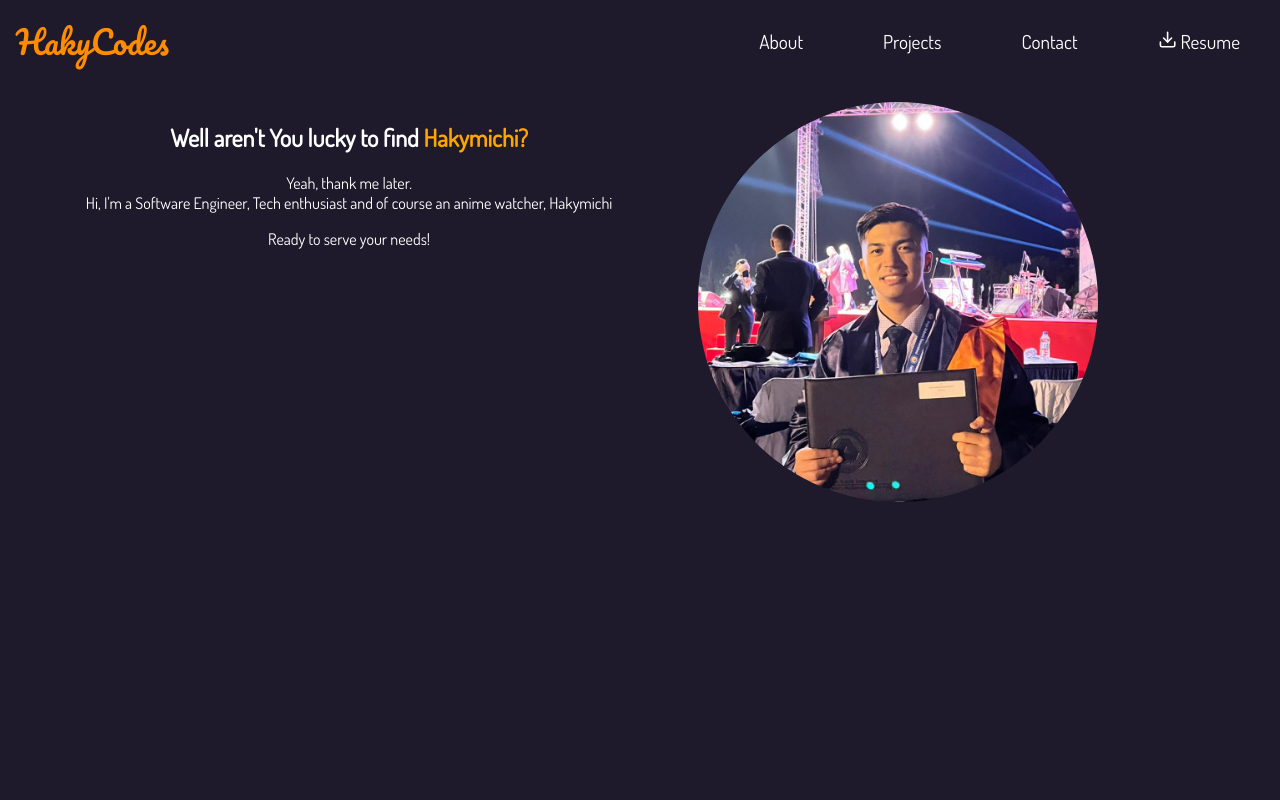
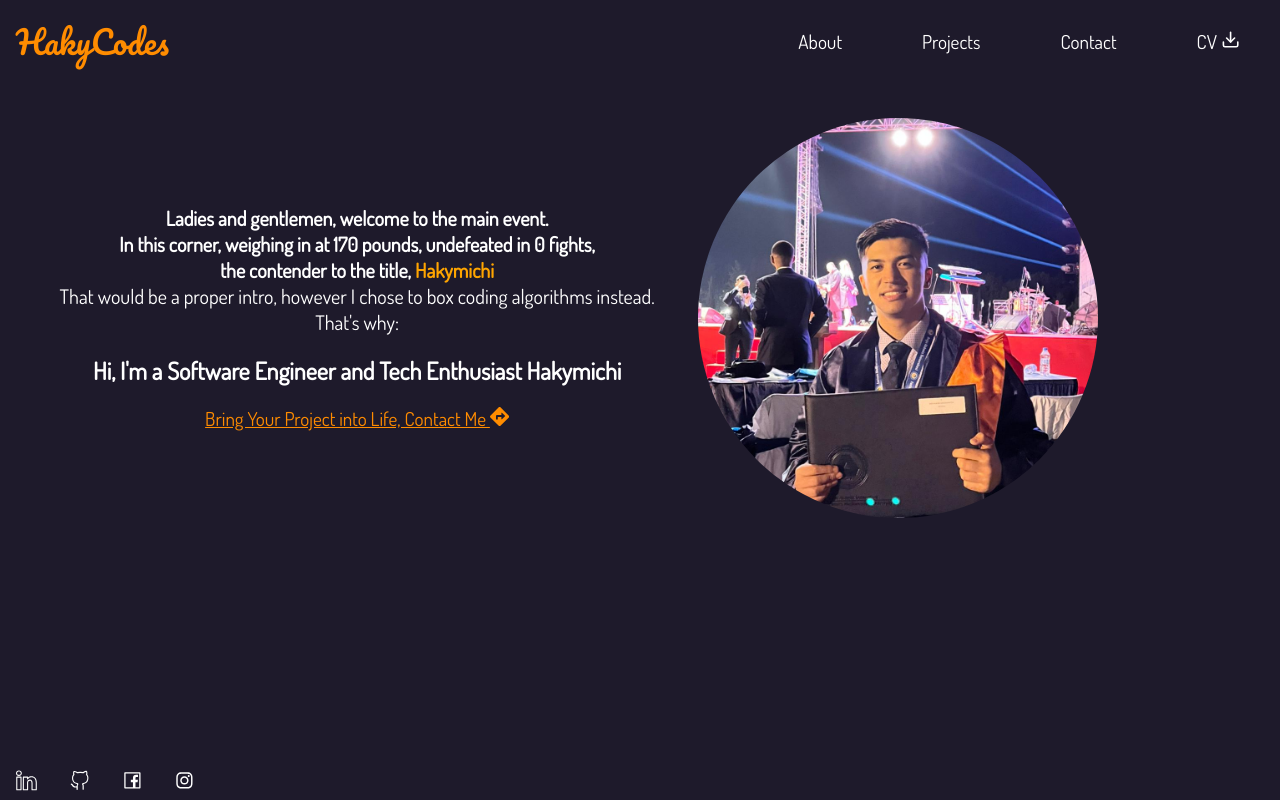
Before and after one commit to abduhakim00/portfolio, a Next.js app: page / in a window 1280 px wide. Built offline with nearby package versions, Linux system fonts and the light colour scheme.

Commit message:
finished up home page, formatted intro text and added footer

```diff
--- a/components/navbar.js
+++ b/components/navbar.js
@@ -34,7 +34,7 @@ function Navbar(props) {
               target="_blank"
               download
             >
-              <FiDownload /> Resume
+              CV <FiDownload />
             </Link>
           </li>
         </ul>
--- a/pages/index.js
+++ b/pages/index.js
@@ -1,22 +1,72 @@
 import styles from "../styles/index.module.css";
 import Link from "next/link";
+import { FaDirections } from "react-icons/fa";
+import { SlSocialLinkedin } from "react-icons/sl";
+import { VscGithubAlt } from "react-icons/vsc";
+import { AiOutlineInstagram, AiOutlineFacebook } from "react-icons/ai";
+import React from "react";
 export default function Home() {
   return (
-    <div className={styles.parent}>
+    <React.Fragment>
+      <main className={styles.parent}>
         <div className={styles.text}>
-        <h2>
-          Well aren't You lucky to find{" "}
-          <span className={styles.name}>Hakymichi?</span>
+          <div className={styles.box}>
+            <h2 className={styles.h2}>
+              Ladies and gentlemen, welcome to the main event.
             </h2>
-        <p>
-          Yeah, thank me later. <br /> Hi, I'm a Software Engineer, Tech
-          enthusiast and of course an anime watcher, Hakymichi
+            <h2 className={styles.h2}>
+              In this corner, weighing in at 170 pounds, undefeated in 0 fights,
+              <br />
+              the contender to the title,{" "}
+              <span className={styles.name}>Hakymichi</span>
+            </h2>
+            <p className={styles.p}>
+              That would be a proper intro, however I chose to box coding
+              algorithms instead. <br /> That's why:
             </p>
-        <Link href="/contact"> Ready to serve your needs!</Link>
+          </div>
+          <div className={styles.notbox}>
+            <h2> Hi, I'm a Software Engineer and Tech Enthusiast Hakymichi</h2>
+            <Link className={styles.contact} href="/contact">
+              {" "}
+              Bring Your Project into Life, Contact Me <FaDirections />
+            </Link>
+          </div>
         </div>
         <div className={styles.pic}>
           <img className={styles.img} src="homepage.jpg" />
         </div>
-    </div>
+      </main>
+      <footer className={styles.footer}>
+        <a
+          className={styles.link}
+          href="https://www.linkedin.com/in/abduhakim-abdusamatov-805b14206/"
+          target="_blank"
+        >
+          <SlSocialLinkedin />
+        </a>
+        <a
+          className={styles.link}
+          target="_blank"
+          href="https://github.com/abduhakim00"
+        >
+          <VscGithubAlt />
+        </a>
+        <a
+          className={styles.link}
+          target="_blank"
+          href="https://www.facebook.com/hakim.abdusamadov/"
+        >
+          <AiOutlineFacebook />
+        </a>
+        <a
+          className={styles.link}
+          target="_blank"
+          href="https://www.instagram.com/haky.michi/"
+        >
+          <AiOutlineInstagram />
+        </a>
+      </footer>
+    </React.Fragment>
   );
 }
--- a/styles/index.module.css
+++ b/styles/index.module.css
@@ -1,6 +1,6 @@
 .parent {
   display: flex;
-  margin-top: 2em;
+  margin-top: 3rem;
 }
 .name {
   color: orange;
@@ -9,13 +9,20 @@
 .text {
   width: 60%;
   height: auto;
-  text-align: center;
+  display: flex;
+  justify-content: center;
+  /* align-items: center; */
+  flex-direction: column;
 }
-
 .pic {
   width: 50%;
   display: flex;
   align-items: center;
+}
+.contact {
+  color: darkorange;
+  text-decoration: underline;
+  font-size: 1.2rem;
 }
 .img {
   object-fit: cover;
@@ -23,3 +30,37 @@
   height: 400px;
   width: 400px;
 }
+
+.h2 {
+  font-size: 1.25rem;
+  margin-bottom: 0;
+  margin-top: 0;
+}
+.p {
+  margin: 0;
+  padding: 0;
+  font-size: 1.25rem;
+}
+.box {
+  text-align: center;
+  margin-left: 1rem;
+}
+.notbox {
+  margin-left: 1rem;
+  text-align: center;
+}
+
+.footer {
+  position: fixed;
+  bottom: 0;
+  height: 30px;
+  width: 100%;
+}
+.link {
+  padding: 0;
+  margin: 1rem;
+  font-size: 1.3rem;
+}
+.link:hover {
+  color: darkorange;
+}
```
Lines whose indentation alone changed are shown as unchanged.
